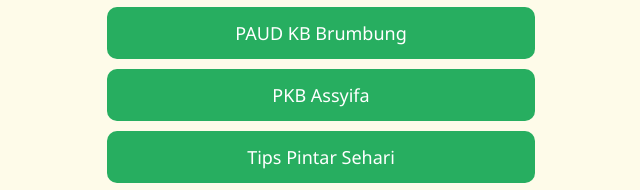
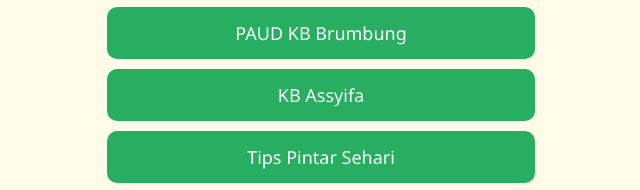
Before and after one commit to pkbassyifa/pkbassyifa.github.io, a plain HTML site: page index.html in a window 1280 px wide. Shown: the part 305-495 px from the top of the page, 319-959 px from the left. Drawn offline with Linux system fonts and the light colour scheme.

Commit message:
Update index.html

```diff
--- a/index.html
+++ b/index.html
@@ -75,7 +75,7 @@
   <!-- ✅ TOMBOL BLOG -->
   <a class="btn" href="https://paudbrumbung.blogspot.com" target="_blank">PAUD Brumbung</a>
  <a class="btn" href="https://paudkbbrumbung.blogspot.com" target="_blank">PAUD KB Brumbung</a>
- <a class="btn" href="https://pkbassyifa.blogspot.com" target="_blank">PKB Assyifa</a>
+ <a class="btn" href="https://kbassyifa.blogspot.com" target="_blank">KB Assyifa</a>
   <a class="btn" href="https://tipspintarsehari.blogspot.com" target="_blank">Tips Pintar Sehari</a>
   <a class="btn" href="https://albtvklick.blogspot.com" target="_blank">ALB TV Klick</a>
   <a class="btn" href="https://bdybangsa.blogspot.com" target="_blank">Budaya Bangsa</a>
```
